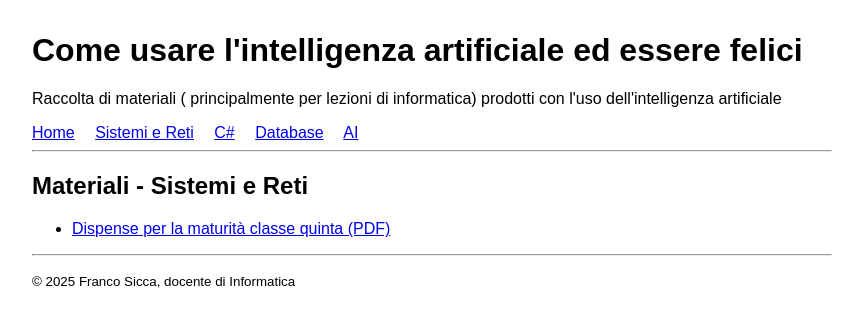
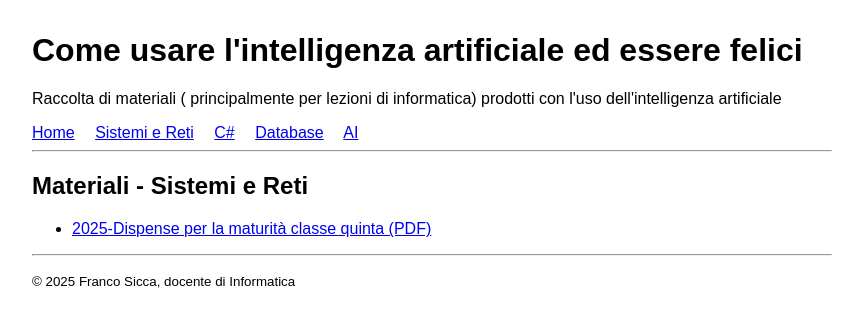
Before and after one commit to franco71to/sicca, a Jekyll site: the page built from materiali/sistemi-reti.md, in a window 1280 px wide. Shown: the top 327 px of the page, without its empty margins (0-863 px from the left). Built offline with Jekyll 4.4.1, drawn with Linux system fonts in a browser that asks for light colours.

Commit message:
Update sistemi-reti.md

```diff
--- a/materiali/sistemi-reti.md
+++ b/materiali/sistemi-reti.md
@@ -5,4 +5,4 @@ title: Sistemi e Reti
 
 ## Materiali - Sistemi e Reti
 
-- [Dispense per la maturità classe quinta (PDF)]({{ site.baseurl }}/assets/2025-DISPENSE-SISTEMI-MATURITAv2.2.pdf)
+- [2025-Dispense per la maturità classe quinta (PDF)]({{ site.baseurl }}/assets/2025-DISPENSE-SISTEMI-MATURITAv2.2.pdf)
```
